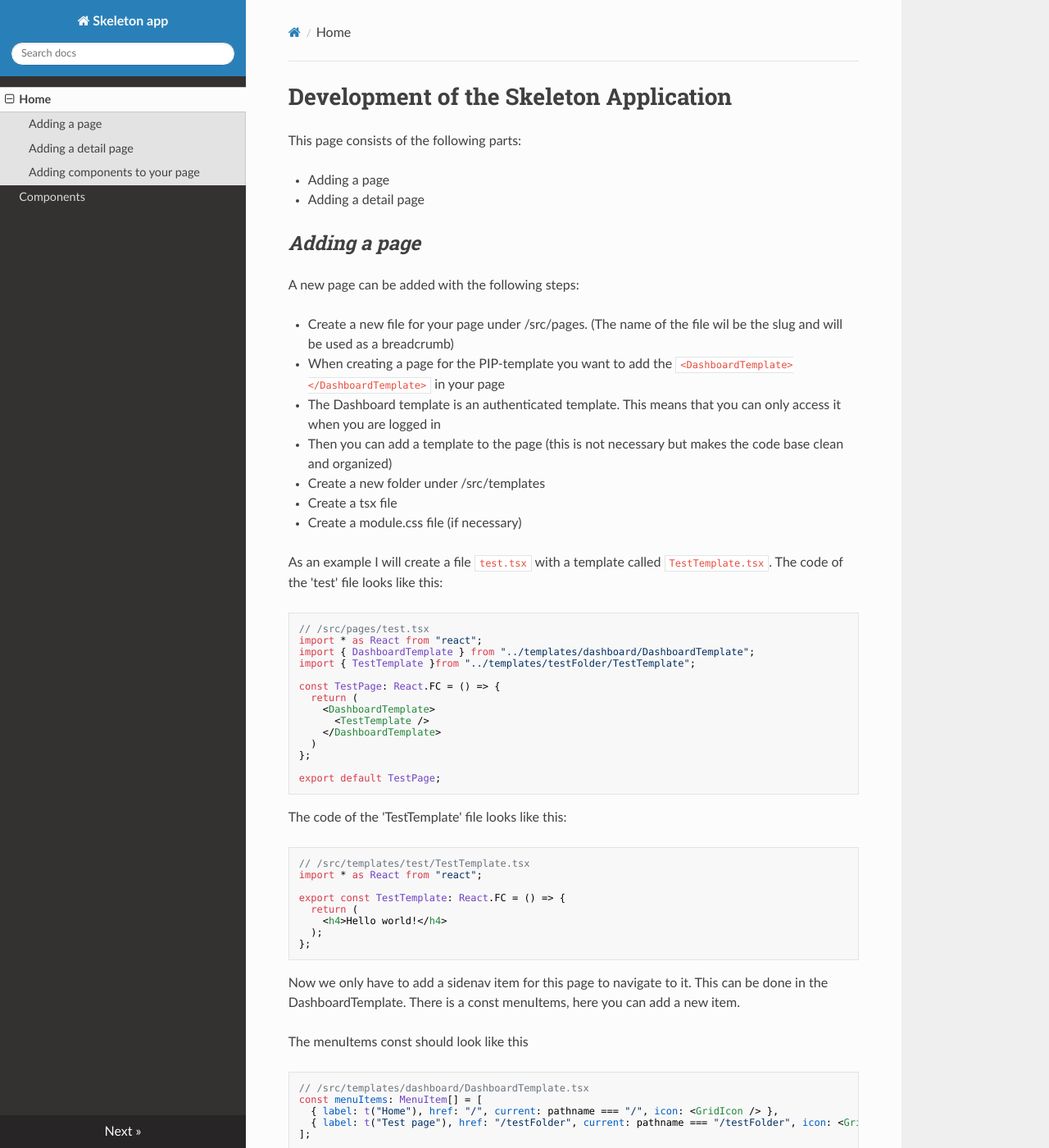
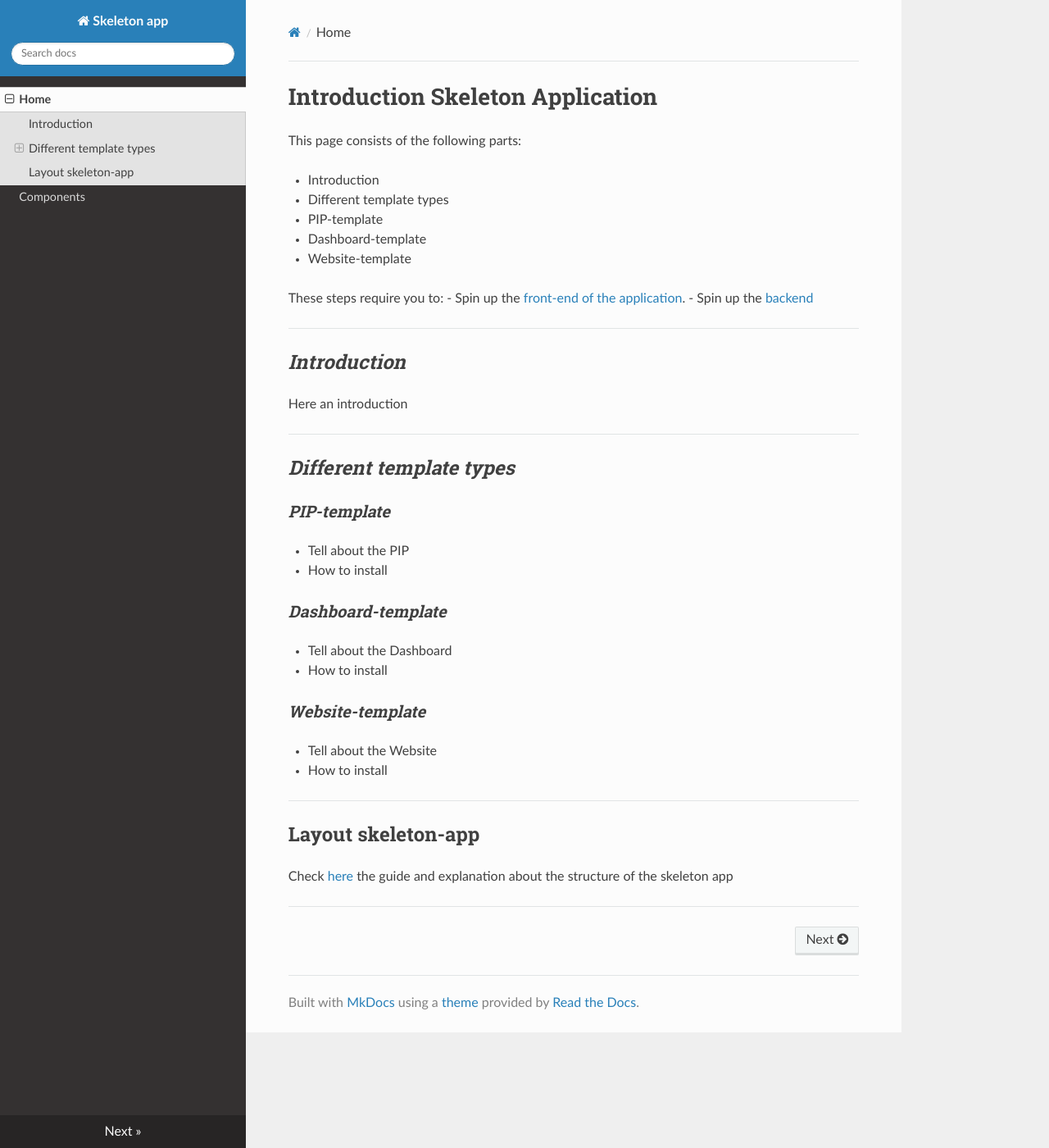
Before and after one commit to ConductionNL/skeleton-app, an MkDocs documentation site: the page built from docs/index.md, in a window 1280 px wide and 1400 px high. Shown: the whole window at 82% size. Built offline with MkDocs 1.6.1, drawn with Linux system fonts in a browser that asks for light colours; nearby versions of some CDN libraries; some of the changed text lies outside the part shown.

Commit message:
added Introduction skeleton

````diff
--- a/docs/index.md
+++ b/docs/index.md
@@ -1,136 +1,41 @@
-# Development of the Skeleton Application
+# Introduction Skeleton Application
 
 This page consists of the following parts:
 
-- Adding a page
-- Adding a detail page
+- Introduction
+- Different template types
+  - PIP-template
+  - Dashboard-template
+  - Website-template
 
-## _Adding a page_
-
-A new page can be added with the following steps:
-
-- Create a new file for your page under /src/pages. (The name of the file wil be the slug and will be used as a breadcrumb)
-- When creating a page for the PIP-template you want to add the `<DashboardTemplate></DashboardTemplate>` in your page
-  - The Dashboard template is an authenticated template. This means that you can only access it when you are logged in
-- Then you can add a template to the page (this is not necessary but makes the code base clean and organized)
-  - Create a new folder under /src/templates
-  - Create a tsx file
-  - Create a module.css file (if necessary)
-
-As an example I will create a file `test.tsx` with a template called `TestTemplate.tsx`.
-The code of the 'test' file looks like this:
-
-```Javascript
-// /src/pages/test.tsx
-import * as React from "react";
-import { DashboardTemplate } from "../templates/dashboard/DashboardTemplate";
-import { TestTemplate }from "../templates/testFolder/TestTemplate";
-
-const TestPage: React.FC = () => {
-  return (
-    <DashboardTemplate>
-      <TestTemplate />
-    </DashboardTemplate>
-  )
-};
-
-export default TestPage;
-```
-
-The code of the 'TestTemplate' file looks like this:
-```Javascript
-// /src/templates/test/TestTemplate.tsx
-import * as React from "react";
-
-export const TestTemplate: React.FC = () => {
-  return (
-    <h4>Hello world!</h4>
-  );
-};
-```
-
-Now we only have to add a sidenav item for this page to navigate to it.
-This can be done in the DashboardTemplate. There is a const menuItems, here you can add a new item.
-
-The menuItems const should look like this
-```Javascript
-// /src/templates/dashboard/DashboardTemplate.tsx
-const menuItems: MenuItem[] = [
-  { label: t("Home"), href: "/", current: pathname === "/", icon: <GridIcon /> },
-  { label: t("Test page"), href: "/testFolder", current: pathname === "/testFolder", icon: <GridIcon /> }
-];
-```
-
-Now navigate to localhost:8000 then click on the sideNav item 'Test page'
-You should see this:
-
-![Example](./images/test.png)
+These steps require you to:
+- Spin up the [front-end of the application](./docs/frontend.md).
+- Spin up the [backend](./docs/backend.md)
 
 ---
 
-## _Adding a detail page_
+## _Introduction_
 
-A new detail page can be added with the following steps:
-
-- Create a new folder under /src/pages (The name of this folder wil be the slug and will be used as a breadcrumb)
-- Add the page you created above to the folder
-- Create an index file to the folder. This wil import and export the main page
-  - The code should look like this:
-```Typescript
-// /src/pages/test/index.tsx
-import TestPage from "./test";
-
-export default TestPage;
-```
-
-As an example I added the test file to the folder 'testFolder'.
-Now go to localhost:8000/testFolder.
-You will see the same result as above.
-
-Now it's time to add the detail page
-- Create a folder named [testId] under the testFolder (the parentheses around the name makes gatsby see this as a variable)
-- Create a new file for the detail page. (same as described above)
-- Create an index file with the import and export of the detail page
-
-Now go to localhost:8000/testFolder/testDetail. (testDetail can be anything)
-You should see this.
-
-![Example](./images/testDetailPage.png)
-
-> **_NOTE_**
-> The breadcrumbs will be automatically generated, but we can change this.
-
-To change the breadcrumb you have to go to the /pwa/gatsby-config.js file
-Go to the gatsby-plugin-breadcrumb block in the file.
-Under options, you can add an array crumbLabelUpdates.
-Within that you can add an object with pathName and crumbLabel.
-For the pathName we can add the folder name as it is. crumbLabel will be the outcome.
-
-Here I am editing the breadcrumbs of the pages we just created.
-
-```Typescript
-// /pwa/gatsby-config.js
-crumbLabelUpdates: [
-  {
-    pathname: "/testFolder",
-    crumbLabel: "Test page",
-  },
-  {
-    pathname: "/testFolder/[testId]",
-    crumbLabel: "Test detail page",
-  },
-]
-```
-
-Restart the development server. The breadcrumbs should look like this.
-
-![Example](./images/breadcrumbs.png)
+Here an introduction
 
 ---
 
-## Adding components to your page
+## _Different template types_
 
-Now that you've added the two pages, we can add components to those pages.
-[click here to see the guide](./components.md).
+### _PIP-template_
+- Tell about the PIP
+- How to install
+### _Dashboard-template_
+- Tell about the Dashboard
+- How to install
+### _Website-template_
+- Tell about the Website
+- How to install
 
 ---
+
+## Layout skeleton-app
+
+Check [here](./layout.md) the guide and explanation about the structure of the skeleton app
+
+---
````
